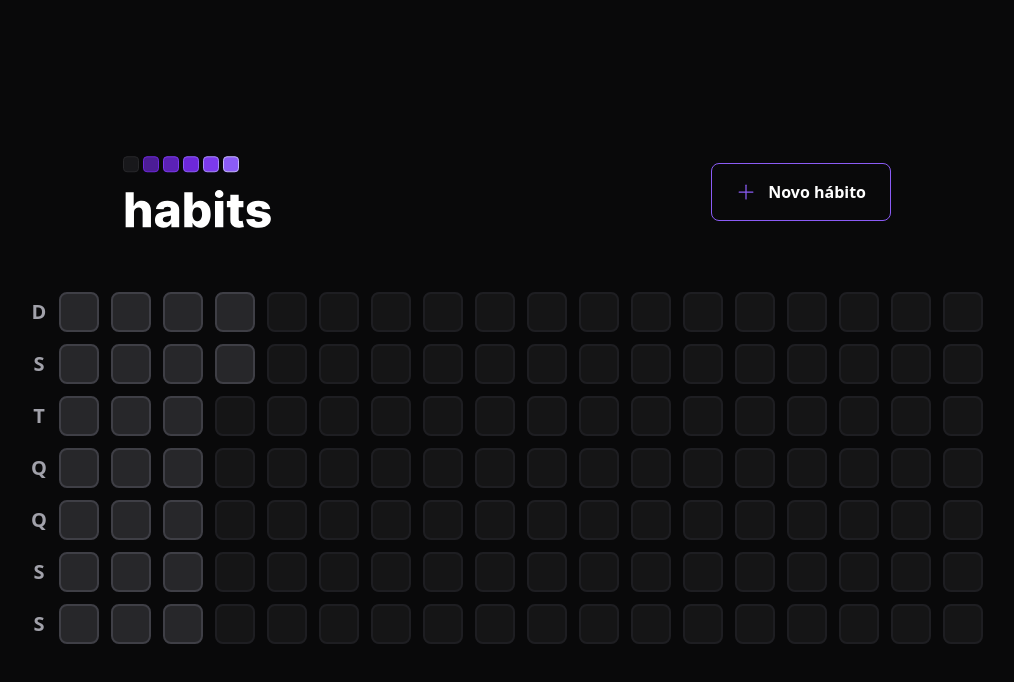
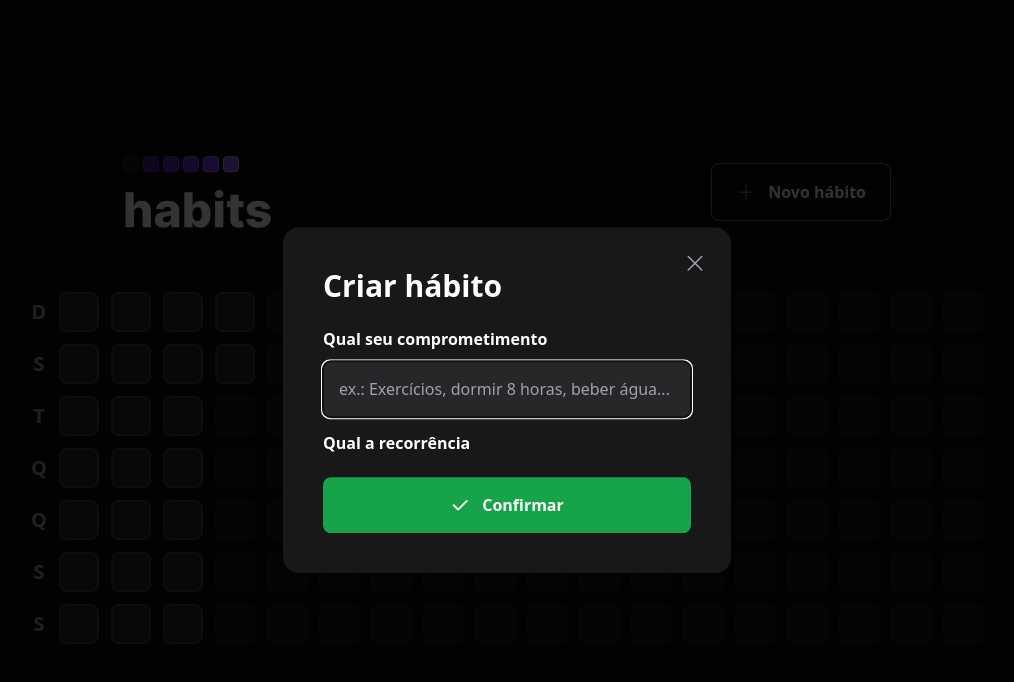
Before and after one commit to Sephyros/habitracker, a React (Vite) app in the folder web/: page / in a window 1280 px wide. Both pictures are taken after a click on the button "Novo hábito". Shown: the top 682 px of the page, without its empty margins (133-1147 px from the left). Built offline with nearby package versions, Linux system fonts and the light colour scheme.

Commit message:
WEB: Created new habit form

```diff
--- a/web/package.json
+++ b/web/package.json
@@ -9,6 +9,7 @@
     "preview": "vite preview"
   },
   "dependencies": {
+    "@radix-ui/react-dialog": "^1.0.2",
     "dayjs": "^1.11.7",
     "phosphor-react": "^1.4.1",
     "react": "^18.2.0",
--- a/web/src/components/Header.tsx
+++ b/web/src/components/Header.tsx
@@ -1,18 +1,35 @@
-import { Plus } from "phosphor-react";
+import { Plus, X } from "phosphor-react";
+import * as Dialog from '@radix-ui/react-dialog'
+
 import logoImage from '../assets/logo.svg'
+import { NewHabitForm } from "./NewHabitForm";
 
 export function Header() {
   return (
     <div className='w-full max-w-3xl mx-auto flex items-center justify-between'>
       <img src={logoImage} alt="Habits"></img>
 
-      <button
-        type='button'
-        className='border border-violet-500 font-semibold rounded-lg px-6 py-4 flex items-center gap-3 hover:border-violet-300'
-      >
-        <Plus size={20} className="text-violet-500" />
-        Novo hábito
-      </button>
-    </div>
+      <Dialog.Root>
+        <Dialog.Trigger
+          type='button'
+          className='border border-violet-500 font-semibold rounded-lg px-6 py-4 flex items-center gap-3 hover:border-violet-300'
+        >
+          <Plus size={20} className="text-violet-500" />
+          Novo hábito
+        </Dialog.Trigger>
+        <Dialog.Portal>
+          <Dialog.Overlay className="w-screen h-screen bg-black/80 fixed inset-0" />
+          <Dialog.Content className="absolute p-10 bg-zinc-900 rounded-2xl w-full max-w-md top-1/2 left-1/2 -translate-x-1/2 -translate-y-1/2">
+            <Dialog.DialogClose className="absolute right-6 top-6 text-zinc-400 hover:text-zinc-200">
+              <X size={24} aria-label="Fechar" />
+            </Dialog.DialogClose>
+            <Dialog.DialogTitle className="text-3xl leading-tight font-extrabold">
+              Criar hábito
+            </Dialog.DialogTitle>
+            <NewHabitForm />
+          </Dialog.Content>
+        </Dialog.Portal>
+      </Dialog.Root>
+    </div >
   )
 }
--- /dev/null
+++ b/web/src/components/NewHabitForm.tsx
@@ -0,0 +1,28 @@
+import { Check } from "phosphor-react";
+
+export function NewHabitForm() {
+  return (
+    <form className="w-full flex flex-col mt-6">
+      <label htmlFor="title" className="font-semibold leading-tight">
+        Qual seu comprometimento
+      </label>
+      <input
+        type='text'
+        id="title"
+        placeholder="ex.: Exercícios, dormir 8 horas, beber água..."
+        className="p-4 rounded-lg mt-3 bg-zinc-800 text-white placeholder:text-zinc-400"
+        autoFocus
+      />
+      <label htmlFor="" className="font-semibold leading-tight mt-4">
+        Qual a recorrência
+      </label>
+
+      <button
+        type="submit"
+        className="mt-6 rounded-lg p-4 flex items-center justify-center gap-3 font-semibold bg-green-600 hover:bg-green-500">
+        <Check size={20} weight='bold' />
+        Confirmar
+      </button>
+    </form>
+  )
+}
```
Also changed, not shown: 1 other file (tests, documents, lock files or other folders).
